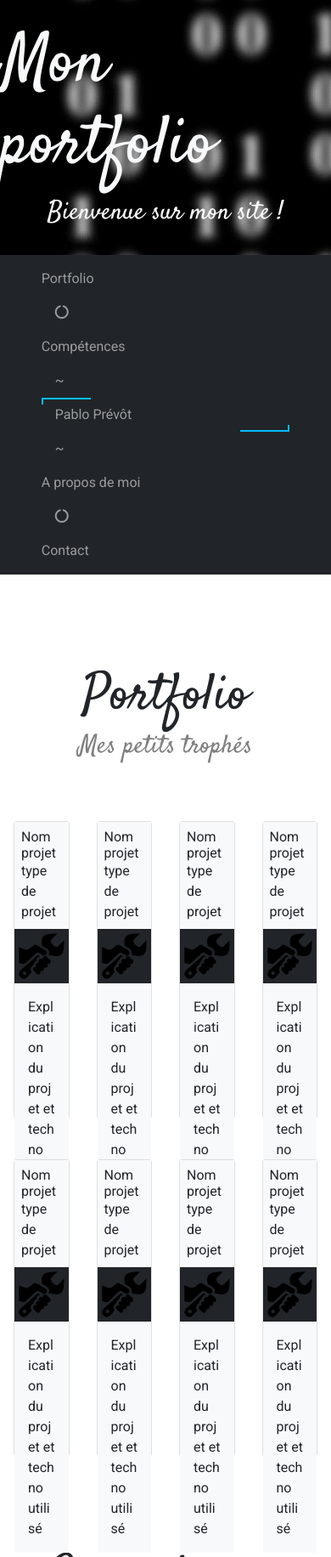
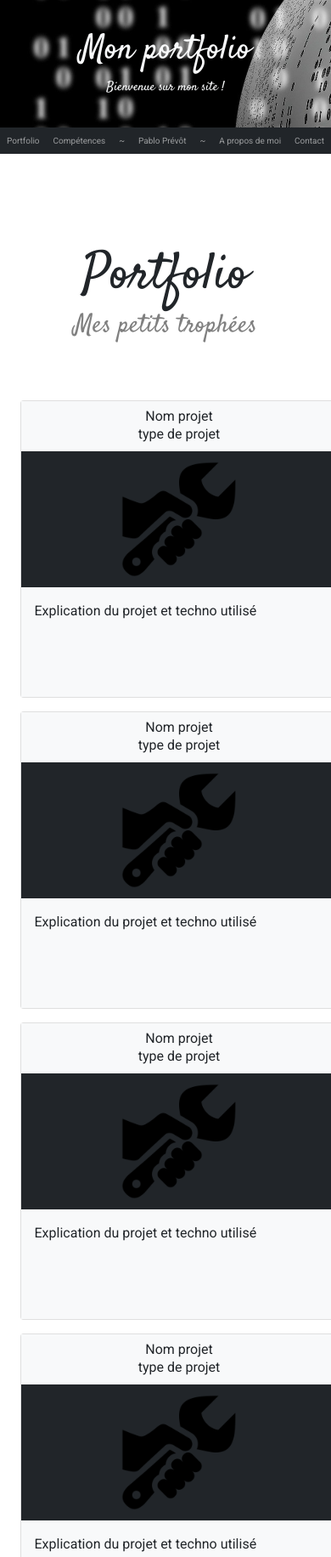
Before and after one commit to PabloPREVOT/PabloPREVOT.github.io, a plain HTML site: page index.html in a window 390 px wide. Shown: the top 1832 px of the page at 85% size. Drawn offline with nearby package versions, Linux system fonts and the light colour scheme.

Commit message:
responsive in progress

```diff
--- a/css/style.css
+++ b/css/style.css
@@ -122,6 +122,31 @@ h1 span.o4 {
     transition: all 2.1s ease-out 0.5s;
 }
 
+/* ************************************************
+                    @Media
+************************************************ */
+@media screen and (max-width: 768px){
+    header div {
+        height: 200px !important;
+    }
+    h1{
+        font-size: 50px !important;
+    }
+    h1 + p {
+        font-size: 20px !important;
+    }
+}
+@media screen and (max-width: 576px){
+    header div {
+        height: 150px !important;
+    }
+    h1{
+        font-size: 40px !important;
+    }
+    h1 + p {
+        font-size: 15px !important;
+    }
+}
 
 /* *****************************************************************************************************
                                                 @Nav
@@ -185,12 +210,51 @@ ul i:hover {
     height: 90%;
 }
 
+/* ************************************************
+                    @Media
+************************************************ */
+
+@media screen and (max-width: 992px){
+    ul.w-75 {
+        width: 100% !important;
+    }
+    .nom::before, .nom::after {
+        display: none;
+    }
+    .nom, .nav-link{
+        padding-top: 0 !important;
+        padding-bottom: 0 !important;
+    }
+    .nav-item-decoration {
+        padding: 0 8px;
+    }
+}
+
+@media screen and (max-width: 768px){
+    ul li.i {
+        display: none;
+    }
+}
+
+@media screen and (max-width: 576px){
+    .nom, ul li a, ul li.decoration p {
+        padding: 0 !important;
+    }
+    ul {
+        font-size: 10px;
+    }
+}
+
 /* *****************************************************************************************************
                                                 @Main
 ***************************************************************************************************** */
 /* *****************************************************************************************************
                                                 @Portfolio
 ***************************************************************************************************** */
+
+.container_ {
+    width: 90%;
+}
 
 .card{
     padding: 0 !important;
@@ -205,6 +269,23 @@ img{
 
 .card-img, .card-img-top {
     border-radius: 0 !important;
+}
+
+/* ************************************************
+                    @Media
+************************************************ */
+
+@media screen and (max-width: 992px){
+    .card.col {
+        flex: none;
+        width: 44%;
+    }
+}
+
+@media screen and (max-width: 576px){
+    .card.col {
+        width: 100%;
+    }
 }
 
 /* *****************************************************************************************************
@@ -287,20 +368,21 @@ img{
     width: 10%;
     transition: 2s 1.7s;
 }
-.barre_pourcent.competence_f {      /* Barre 6 || Compétence 6 */
+/*
+.barre_pourcent.competence_f {
     background-color: rgb(72, 206, 211);
     width: 10%;
     transition: 2s 2s;
 }
-.barre_pourcent.competence_g {      /* Barre 7 || Compétence 7 */
+.barre_pourcent.competence_g {
     background-color: rgb(8, 8, 5);
     width: 10%;
     transition: 2s 2.3s;
-}
+} */
 .barre_pourcent.competence_h {      /* Barre 8 || Compétence 8 */
     background-color: rgb(119, 1, 99);
     width: 10%;
-    transition: 2s 2.6s;
+    transition: 2s 2s; /* 2.6s de delai quand les 2 autres barre seront ajouté */
 }
 
 /* *****************************************************************************************************
@@ -328,3 +410,17 @@ img{
 /* *****************************************************************************************************
                                                 @Contact
 ***************************************************************************************************** */
+
+.contact_div div{
+    width: 10%;
+    height: 100%;
+}
+
+.contact_div i {
+    font-size: 35px;
+    color: black;
+}
+
+.contact_div i:hover{
+    color: rgb(0, 191, 255);;
+}
--- a/index.html
+++ b/index.html
@@ -43,31 +43,31 @@
     </header>
 
 
-    <nav class="navbar sticky-top navbar-expand-lg navbar-dark bg-dark">
+    <nav class="navbar sticky-top navbar-expand navbar-dark bg-dark">
         <div class="collapse navbar-collapse d-flex justify-content-center" id="navbarNav">
             <ul class="navbar-nav w-75 d-flex justify-content-around">
                 <li class="nav-item">
                     <a class="nav-link" href="#portfolio">Portfolio</a>
                 </li>
-                <li class="nav-item">
+                <li class="nav-item i decoration">
                     <p class="nav-item-decoration icon"><i class="fas fa-circle-notch"></i></p>
                 </li>
                 <li class="nav-item">
                     <a class="nav-link" href="#competences">Compétences</a>
                 </li>
-                <li class="nav-item">
+                <li class="nav-item decoration">
                     <p class="nav-item-decoration">~</p>
                 </li>
-                <li class="nav-item">
+                <li class="nav-item li_nom">
                     <a class="nav-link nom" href="#">Pablo Prévôt</a>
                 </li>
-                <li class="nav-item">
+                <li class="nav-item decoration">
                     <p class="nav-item-decoration">~</p>
                 </li>
                 <li class="nav-item">
                     <a class="nav-link" href="#a_propos">A propos de moi</a>
                 </li>
-                <li class="nav-item">
+                <li class="nav-item i decoration">
                     <p class="nav-item-decoration icon"><i class="fas fa-circle-notch"></i></p>
                 </li>
                 <li class="nav-item">
@@ -79,15 +79,14 @@
 
     <main>
 
-        <section class="container mt-5">
+        <section class="container_ mt-5 mx-auto">
             <div class="div_ancre" id="portfolio"></div>
             <h2 class="text-center">Portfolio</h2>
-            <p class="text-center">Mes petits trophés</p>
+            <p class="text-center">Mes petits trophées</p>
             <div class="separation w-25 mt-3 mb-5 mx-auto"></div>
             <div class="row justify-content-around">
-                <div class="card col mx-3">
-                    <div
-                        class="card-body-head bg-light d-flex flex-column justify-content-center align-items-center p-2">
+                <div class="card col mx-3 mb-3">
+                    <div class="card-body-head bg-light d-flex flex-column justify-content-center align-items-center p-2">
                         <h3>Nom projet</h3>
                         <p>type de projet</p>
                     </div>
@@ -96,9 +95,8 @@
                         <p class="card-text">Explication du projet et techno utilisé</p>
                     </div>
                 </div>
-                <div class="card col mx-3">
-                    <div
-                        class="card-body-head bg-light d-flex flex-column justify-content-center align-items-center p-2">
+                <div class="card col mx-3 mb-3">
+                    <div class="card-body-head bg-light d-flex flex-column justify-content-center align-items-center p-2">
                         <h3>Nom projet</h3>
                         <p>type de projet</p>
                     </div>
@@ -107,9 +105,8 @@
                         <p class="card-text">Explication du projet et techno utilisé</p>
                     </div>
                 </div>
-                <div class="card col mx-3">
-                    <div
-                        class="card-body-head bg-light d-flex flex-column justify-content-center align-items-center p-2">
+                <div class="card col mx-3 mb-3">
+                    <div class="card-body-head bg-light d-flex flex-column justify-content-center align-items-center p-2">
                         <h3>Nom projet</h3>
                         <p>type de projet</p>
                     </div>
@@ -118,9 +115,8 @@
                         <p class="card-text">Explication du projet et techno utilisé</p>
                     </div>
                 </div>
-                <div class="card col mx-3">
-                    <div
-                        class="card-body-head bg-light d-flex flex-column justify-content-center align-items-center p-2">
+                <div class="card col mx-3 mb-3">
+                    <div class="card-body-head bg-light d-flex flex-column justify-content-center align-items-center p-2">
                         <h3>Nom projet</h3>
                         <p>type de projet</p>
                     </div>
@@ -130,10 +126,9 @@
                     </div>
                 </div>
             </div>
-            <div class="row justify-content-around mt-5">
-                <div class="card col mx-3">
-                    <div
-                        class="card-body-head bg-light d-flex flex-column justify-content-center align-items-center p-2">
+            <div class="row justify-content-around">
+                <div class="card col mx-3 mb-3">
+                    <div class="card-body-head bg-light d-flex flex-column justify-content-center align-items-center p-2">
                         <h3>Nom projet</h3>
                         <p>type de projet</p>
                     </div>
@@ -142,9 +137,8 @@
                         <p class="card-text">Explication du projet et techno utilisé</p>
                     </div>
                 </div>
-                <div class="card col mx-3">
-                    <div
-                        class="card-body-head bg-light d-flex flex-column justify-content-center align-items-center p-2">
+                <div class="card col mx-3 mb-3">
+                    <div class="card-body-head bg-light d-flex flex-column justify-content-center align-items-center p-2">
                         <h3>Nom projet</h3>
                         <p>type de projet</p>
                     </div>
@@ -153,9 +147,8 @@
                         <p class="card-text">Explication du projet et techno utilisé</p>
                     </div>
                 </div>
-                <div class="card col mx-3">
-                    <div
-                        class="card-body-head bg-light d-flex flex-column justify-content-center align-items-center p-2">
+                <div class="card col mx-3 mb-3">
+                    <div class="card-body-head bg-light d-flex flex-column justify-content-center align-items-center p-2">
                         <h3>Nom projet</h3>
                         <p>type de projet</p>
                     </div>
@@ -164,9 +157,8 @@
                         <p class="card-text">Explication du projet et techno utilisé</p>
                     </div>
                 </div>
-                <div class="card col mx-3">
-                    <div
-                        class="card-body-head bg-light d-flex flex-column justify-content-center align-items-center p-2">
+                <div class="card col mx-3 mb-3">
+                    <div class="card-body-head bg-light d-flex flex-column justify-content-center align-items-center p-2">
                         <h3>Nom projet</h3>
                         <p>type de projet</p>
                     </div>
@@ -178,7 +170,7 @@
             </div>
         </section>
 
-        <section class="container mt-5">
+        <section class="container_ mt-2 mx-auto">
             <div class="div_ancre" id="competences"></div>
             <h2 class="text-center">Compétences</h2>
             <p class="text-center">En progression permanente !</p>
@@ -209,7 +201,7 @@
                     <div class="barre_pourcent competence_e"></div>
                     <div class="nbr_pourcent">80%</div>
                 </div>
-                <div class="barre_competence mb-3">
+                <!-- <div class="barre_competence mb-3">
                     <div class="barre_title competence_f"><span><i class="fab fa-angular"></i> Angular</span></div>
                     <div class="barre_pourcent competence_f"></div>
                     <div class="nbr_pourcent">0%</div>
@@ -218,7 +210,7 @@
                     <div class="barre_title competence_g"><span><i class="fab fa-symfony"></i> Symphony</span></div>
                     <div class="barre_pourcent competence_g"></div>
                     <div class="nbr_pourcent">0%</div>
-                </div>
+                </div> -->
                 <div class="barre_competence mb-3">
                     <div class="barre_title competence_h"><span><i class="fab fa-wordpress"></i> Wordpress</span></div>
                     <div class="barre_pourcent competence_h"></div>
@@ -227,7 +219,7 @@
             </div>
         </section>
 
-        <section class="container mt-5">
+        <section class="container_ mt-5 mx-auto">
             <div class="div_ancre" id="a_propos"></div>
             <h2 class="text-center">A propos de moi</h2>
             <p class="text-center">Qui suis-je ?</p>
@@ -257,16 +249,18 @@
                 </div>
             </div>
         </section>
-        <section class="container mt-5">
+        <section class="container_ mt-5 mx-auto">
             <div class="div_ancre" id="contact"></div>
             <h2 class="text-center">Contact</h2>
             <p class="text-center">Je serai ravi d'échanger avec vous</p>
             <div class="separation w-25 mt-3 mb-5 mx-auto"></div>
             <div class="row">
-                <p></p>
+                <div class="text-center contact_div d-flex justify-content-center align-items-center mb-5">
+                    <div><a href=""><i class="fas fa-envelope"></i></a></div>
+                    <div><a href=""><i class="fab fa-linkedin"></i></a></div>
+                </div>
             </div>
         </section>
-
     </main>
 
     <!-- Pour Bootstrap js -->
--- a/js/script.js
+++ b/js/script.js
@@ -6,17 +6,17 @@
 // opacity 0 -> 1
 // left 150px -> 0
 
-$h1_span = document.querySelectorAll("h1 span"); // Récupération de tout les span du h1
+let h1_span = document.querySelectorAll("h1 span"); // Récupération de tout les span du h1
 
-for(let $i = 0; $i < $h1_span.length; $i++) {
-    $h1_span[$i].style.opacity = "1";
-    $h1_span[$i].style.left = "0";
+for(let $i = 0; $i < h1_span.length; $i++) {
+    h1_span[$i].style.opacity = "1";
+    h1_span[$i].style.left = "0";
 }
 
-$slogan_p = document.querySelector("h1+p"); // paragraphe/slogan sous le h1
+let slogan_p = document.querySelector("h1+p"); // paragraphe/slogan sous le h1
 
-$slogan_p.style.opacity = "1";
-$slogan_p.style.right = "0";
+slogan_p.style.opacity = "1";
+slogan_p.style.right = "0";
 
 // ********************************************************************************************
 // Script barre de compétence
@@ -25,24 +25,39 @@ $slogan_p.style.right = "0";
 // Lorsque on scroll assez dans la page pour arriver sur les compétences
 // width 10% -> chamgement celon la barre
 
-$barre_a = document.querySelector(".barre_pourcent.competence_a");
-$barre_b = document.querySelector(".barre_pourcent.competence_b");
-$barre_c = document.querySelector(".barre_pourcent.competence_c");
-$barre_d = document.querySelector(".barre_pourcent.competence_d");
-$barre_e = document.querySelector(".barre_pourcent.competence_e");
-$barre_f = document.querySelector(".barre_pourcent.competence_f");
-$barre_g = document.querySelector(".barre_pourcent.competence_g");
-$barre_h = document.querySelector(".barre_pourcent.competence_h");
+let barre_a = document.querySelector(".barre_pourcent.competence_a");
+let barre_b = document.querySelector(".barre_pourcent.competence_b");
+let barre_c = document.querySelector(".barre_pourcent.competence_c");
+let barre_d = document.querySelector(".barre_pourcent.competence_d");
+let barre_e = document.querySelector(".barre_pourcent.competence_e");
+// let barre_f = document.querySelector(".barre_pourcent.competence_f");
+// let barre_g = document.querySelector(".barre_pourcent.competence_g");
+let barre_h = document.querySelector(".barre_pourcent.competence_h");
 
 window.addEventListener("scroll", ()=>{
     if (window.scrollY > 800){
-        $barre_a.style.width = "90%";
-        $barre_b.style.width = "85%";
-        $barre_c.style.width = "50%";
-        $barre_d.style.width = "65%";
-        $barre_e.style.width = "80%";
-        $barre_f.style.width = "10%";
-        $barre_g.style.width = "10%";
-        $barre_h.style.width = "50%";
+        barre_a.style.width = "90%";
+        barre_b.style.width = "85%";
+        barre_c.style.width = "50%";
+        barre_d.style.width = "65%";
+        barre_e.style.width = "80%";
+        // barre_f.style.width = "10%";
+        // barre_g.style.width = "10%";
+        barre_h.style.width = "50%";
     }
 })
+
+// ********************************************************************************************
+// Media query pour changement ajout et supression de class bootstrap pour le portfolio
+// ********************************************************************************************
+
+// let div = document.querySelectorAll("div.card");
+// let containerAllCard = document.querySelector("div.containerAllCard");
+
+// if (window.matchMedia("(max-width: 992px)").matches) {
+//     for(let i = 0; i < div.length; i++){
+//         div[i].classList.remove("col");
+//         div[i].classList.add("col-4");
+//     }
+//     containerAllCard.classList.add("flex-wrap");
+// }
```
